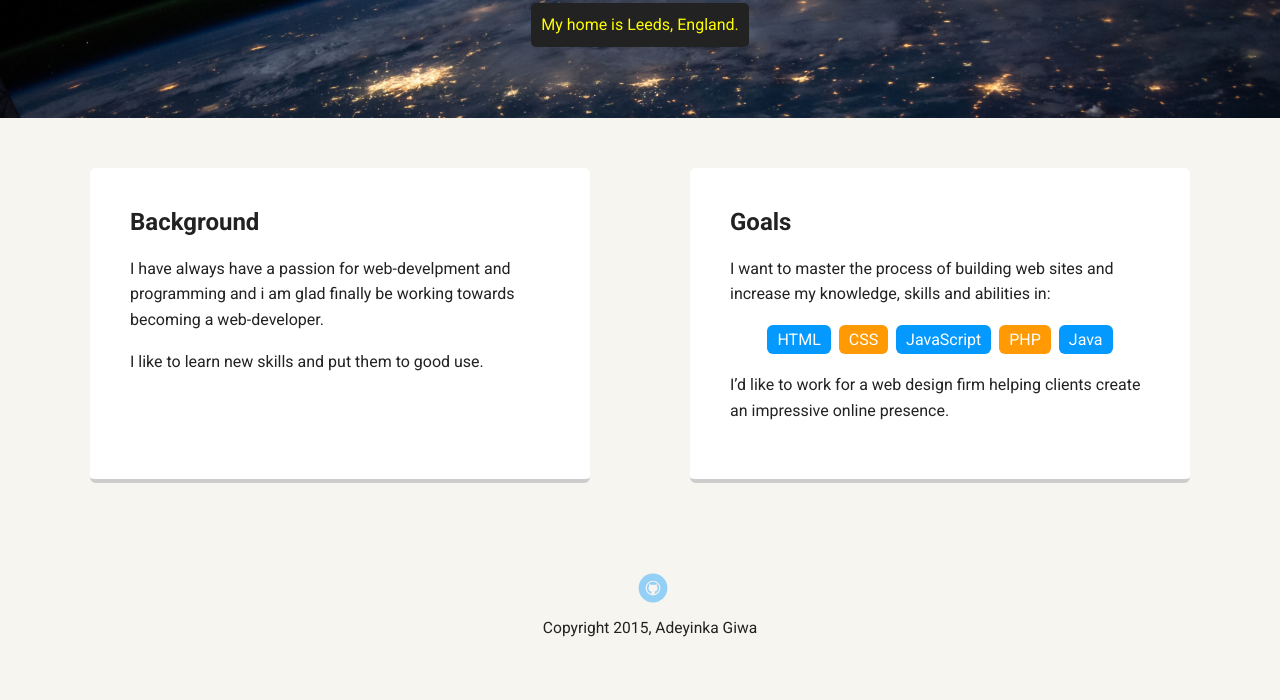
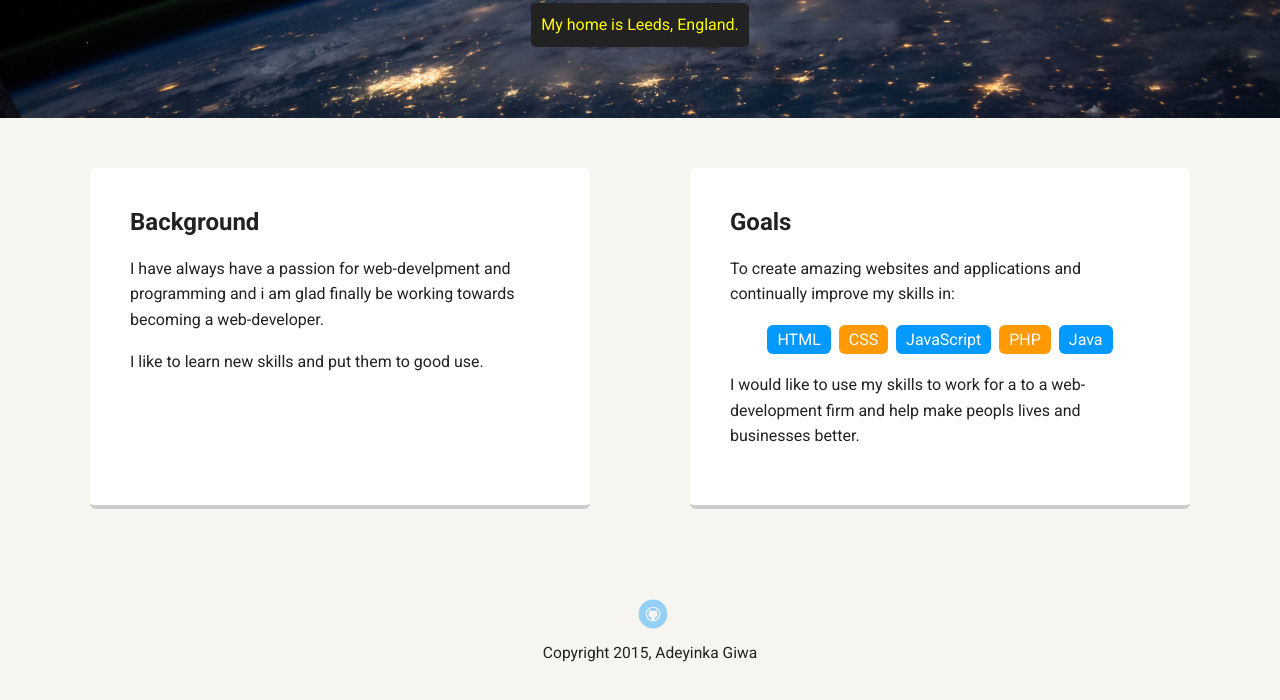
Before and after one commit to adeyinka36/Front-End1, a plain HTML site: page portfolio_update_v1/index.html in a window 1280 px wide. Shown: the part 352-1052 px from the top of the page. Drawn offline with Linux system fonts and the light colour scheme; a web font is replaced by a local one.

Commit message:
changed div names and p tag placeholder text

```diff
--- a/portfolio_update_v1/index.html
+++ b/portfolio_update_v1/index.html
@@ -9,14 +9,14 @@
 </head>
 <body>
 
-    <div class="main-nav">
+    <nav class="main-nav">
         <ul class="nav">
           <li class="name">Adeyinka Giwa</li>
           <li><a href="index.html">Home</a></li>
           <li><a href="experience.html">Experience</a></li>
           <li><a href="hobbies.html">Hobbies</a></li>
         </ul>
-    </div>
+      </nav>
 
     <header>
       <img src="images/propic.jpg" alt="picture of Yinka Giwa" class="profile-image prof_pic">
@@ -24,15 +24,15 @@
       <p class="tag location">My home is Leeds, England.</p>
     </header>
     <main class="flex">
-      <div class="card">
+      <article class="card">
         <h2>Background</h2>
         <p>I have always have a passion for web-develpment and programming and i am glad finally be working towards becoming a web-developer.</p>
         <p>I like to learn new skills and put them to good use. </p>
-      </div>
+      </article>
 
-      <div class="card">
+      <article class="card">
         <h2>Goals</h2>
-        <p>I want to master the process of building web sites and increase my knowledge, skills and abilities in:</p>
+        <p>To create amazing websites and applications and continually improve my skills in:</p>
         <ul class="skills">
           <li>HTML</li>
           <li>CSS</li>
@@ -40,8 +40,8 @@
           <li>PHP</li>
           <li>Java</li>
         </ul>
-        <p>I’d like to work for a web design firm helping clients create an impressive online presence.</p>
-      </div>
+        <p>I would like to use my skills to work for a to a web-development firm and help make peopls lives and businesses better.</p>
+      </article>
 
     </main>
 
```
Also changed, not shown: portfolio_update_v1/experience.html (+4 -4 lines), portfolio_update_v1/hobbies.html (+2 -2 lines).
